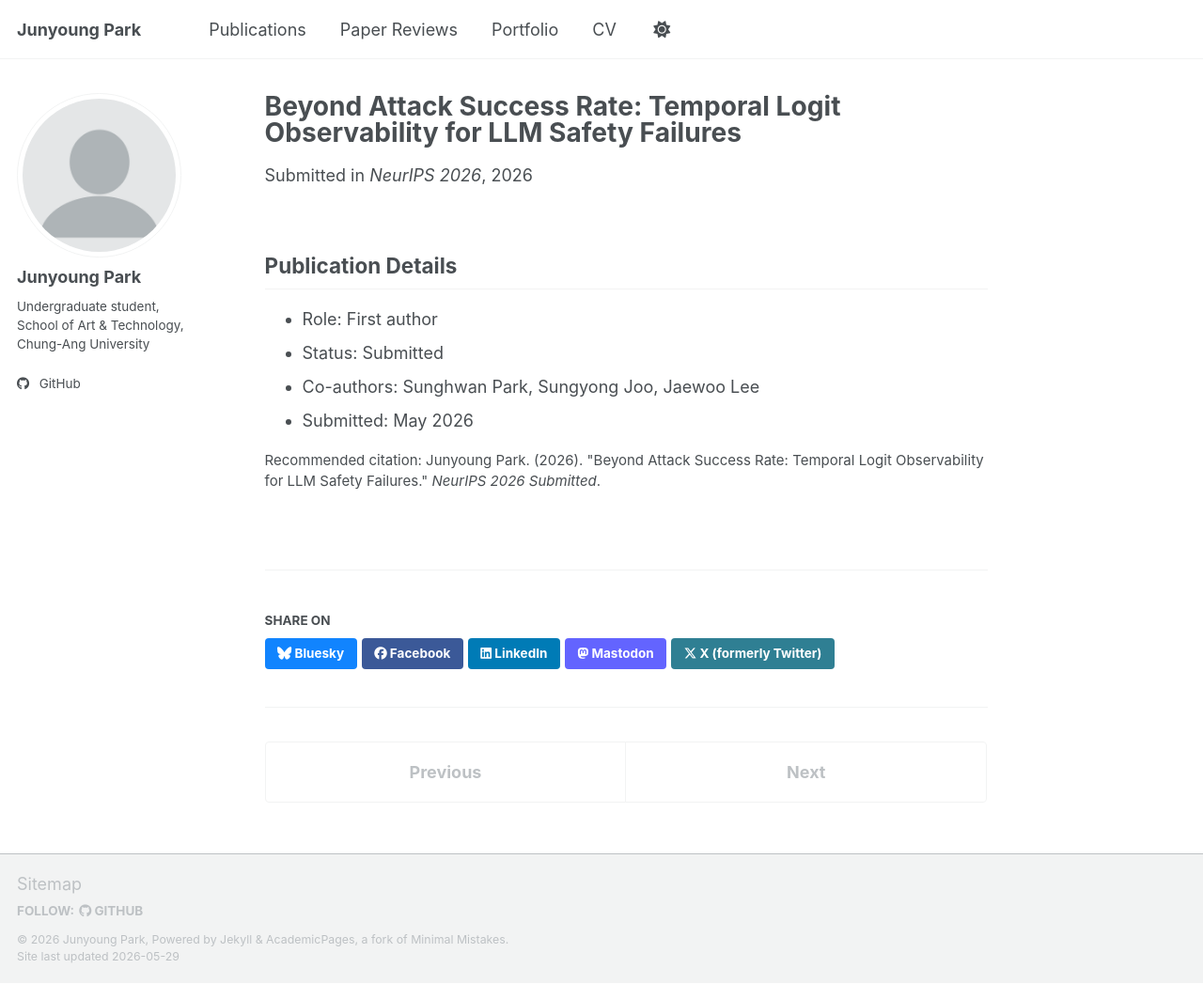
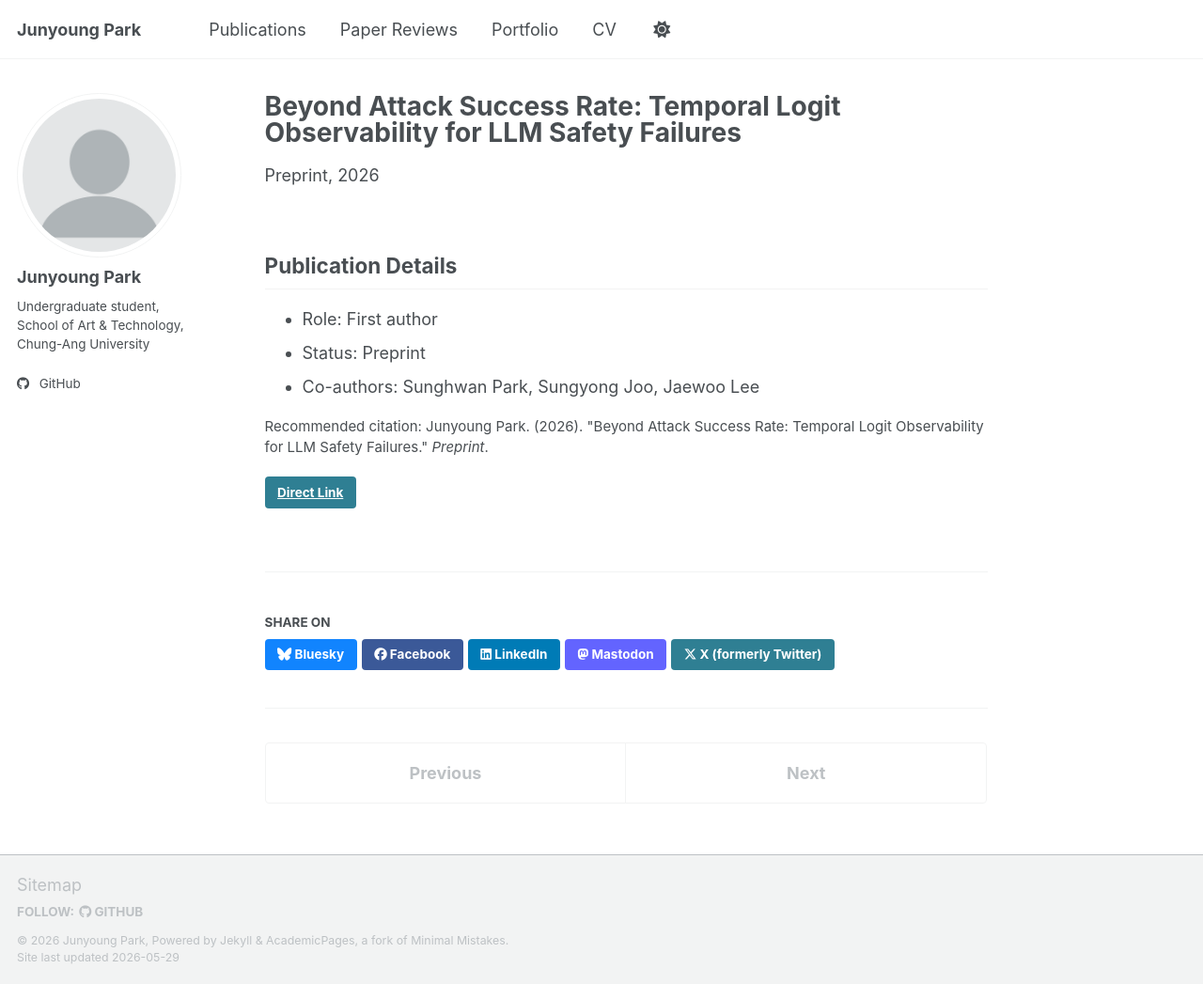
Before and after one commit to 2betforyou/2betforyou.github.io, a Jekyll site: the page built from _publications/2026-01-22-beyond-attack-success-rate-temporal-logit-observability-llm-safety-failures.md, in a window 1280 px wide and 1047 px high. Shown: the whole window at 94% size. Built offline with Jekyll 4.4.1, drawn with Linux system fonts in a browser that asks for light colours; a script bundle is joined from its source files by our own code; library files that are not in the unit come from our copies.

```diff
--- a/_config.yml
+++ b/_config.yml
@@ -88,6 +88,8 @@ publication_category:
     title: 'Books'
   manuscripts:
     title: 'Journal Articles'
+  preprints:
+    title: 'Preprints'
   conferences:
     title: 'Conference Papers'
 
--- a/_includes/archive-single.html
+++ b/_includes/archive-single.html
@@ -56,7 +56,11 @@
           <p> {{ post.type }}, <i>{{ post.venue }}</i>, {{ post.date | default: "1900-01-01" | date: "%Y" }} </p>
         {% elsif post.collection == 'publications' %}
           {% assign publication_status = post.publication_status | default: "Published" %}
-          <p>{{ publication_status }} in <i>{{ post.venue }}</i>, {{ post.date | default: "1900-01-01" | date: "%Y" }} </p>
+          {% if publication_status == "Preprint" %}
+            <p>Preprint, {{ post.date | default: "1900-01-01" | date: "%Y" }} </p>
+          {% else %}
+            <p>{{ publication_status }} in <i>{{ post.venue }}</i>, {{ post.date | default: "1900-01-01" | date: "%Y" }} </p>
+          {% endif %}
         {% elsif post.collection == 'paper_reviews' and post.date %}
          <p class="page__date"><strong><i class="fa fa-fw fa-calendar" aria-hidden="true"></i> Reviewed:</strong> <time datetime="{{ post.date | default: "1900-01-01" | date_to_xmlschema }}">{{ post.date | default: "1900-01-01" | date: "%B %d, %Y" }}</time></p>
         {% elsif post.date %}
--- a/_layouts/single.html
+++ b/_layouts/single.html
@@ -54,7 +54,11 @@ layout: default
           <p> {{ page.type }}, <i>{{ page.venue }}</i>, {{ page.date | default: "1900-01-01" | date: "%Y" }} </p>
         {% elsif page.venue and page.date %}
           {% assign publication_status = page.publication_status | default: "Published" %}
-          <p>{{ publication_status }} in <i>{{ page.venue }}</i>, {{ page.date | default: "1900-01-01" | date: "%Y" }} </p>
+          {% if publication_status == "Preprint" %}
+            <p>Preprint, {{ page.date | default: "1900-01-01" | date: "%Y" }} </p>
+          {% else %}
+            <p>{{ publication_status }} in <i>{{ page.venue }}</i>, {{ page.date | default: "1900-01-01" | date: "%Y" }} </p>
+          {% endif %}
         {% elsif page.collection == 'paper_reviews' and page.date %}
           <p class="page__date"><strong><i class="fa fa-fw fa-calendar" aria-hidden="true"></i> Reviewed:</strong> <time datetime="{{ page.date | date_to_xmlschema }}">{{ page.date | default: "1900-01-01" | date: "%B %d, %Y" }}</time></p>
         {% elsif page.date %}
--- a/_publications/2026-01-22-beyond-attack-success-rate-temporal-logit-observability-llm-safety-failures.md
+++ b/_publications/2026-01-22-beyond-attack-success-rate-temporal-logit-observability-llm-safety-failures.md
@@ -1,17 +1,17 @@
 ---
 title: "Beyond Attack Success Rate: Temporal Logit Observability for LLM Safety Failures"
 collection: publications
-category: conferences
+category: preprints
 permalink: /publication/2026-01-22-beyond-attack-success-rate-temporal-logit-observability-llm-safety-failures
-excerpt: "Beyond Attack Success Rate: Temporal Logit Observability for LLM Safety Failures. Submitted, NeurIPS 2026."
+excerpt: "Beyond Attack Success Rate: Temporal Logit Observability for LLM Safety Failures. Preprint."
 date: 2026-01-22
-venue: "NeurIPS 2026"
-publication_status: "Submitted"
-citation: "Junyoung Park. (2026). \"Beyond Attack Success Rate: Temporal Logit Observability for LLM Safety Failures.\" <i>NeurIPS 2026 Submitted</i>."
+venue: "Preprint"
+publication_status: "Preprint"
+link: "https://arxiv.org/abs/2605.29629"
+citation: "Junyoung Park. (2026). \"Beyond Attack Success Rate: Temporal Logit Observability for LLM Safety Failures.\" <i>Preprint</i>."
 ---
 
 ## Publication Details
 - Role: First author
-- Status: Submitted
+- Status: Preprint
 - Co-authors: Sunghwan Park, Sungyong Joo, Jaewoo Lee
-- Submitted: May 2026
```
Also changed, not shown: _pages/about.md (+1 -1 lines), _publications/2025-05-01-persona-attack-incremental-memory-injection-jailbreak.md (+6 -6 lines).
